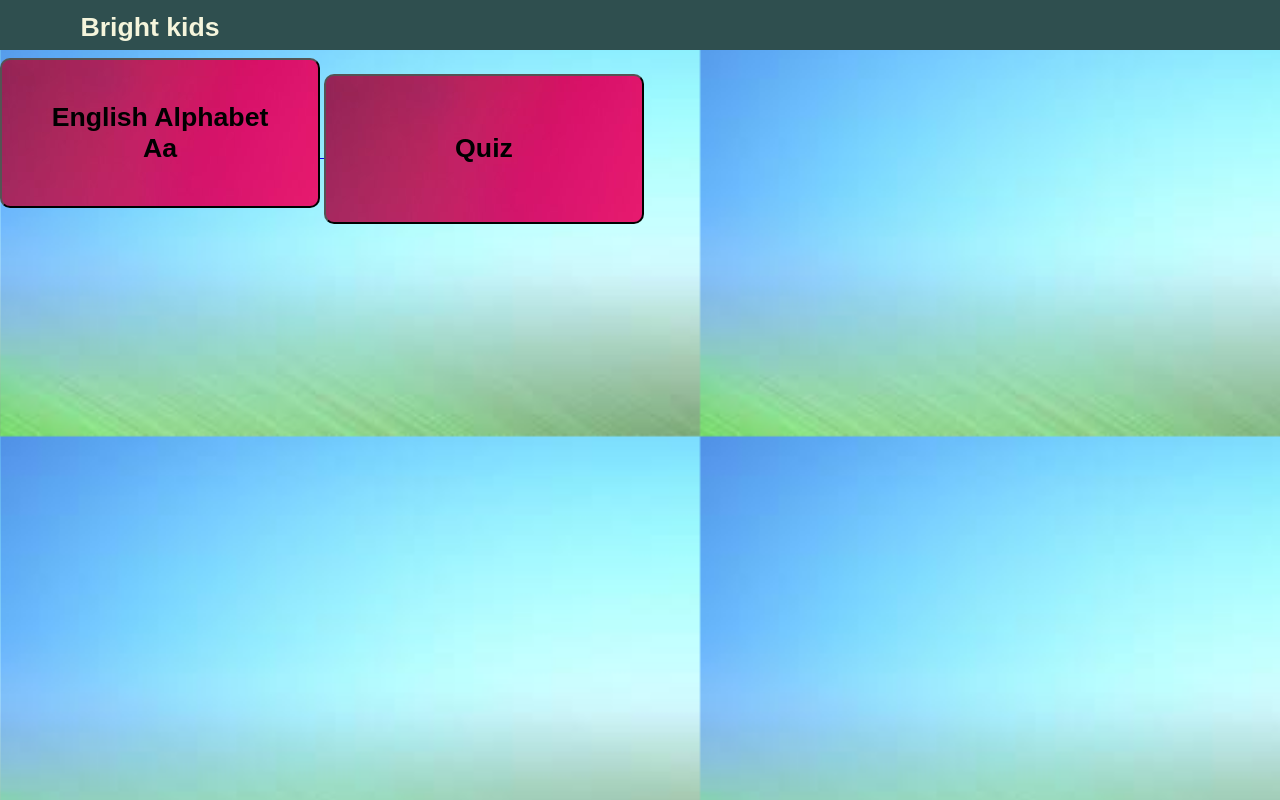
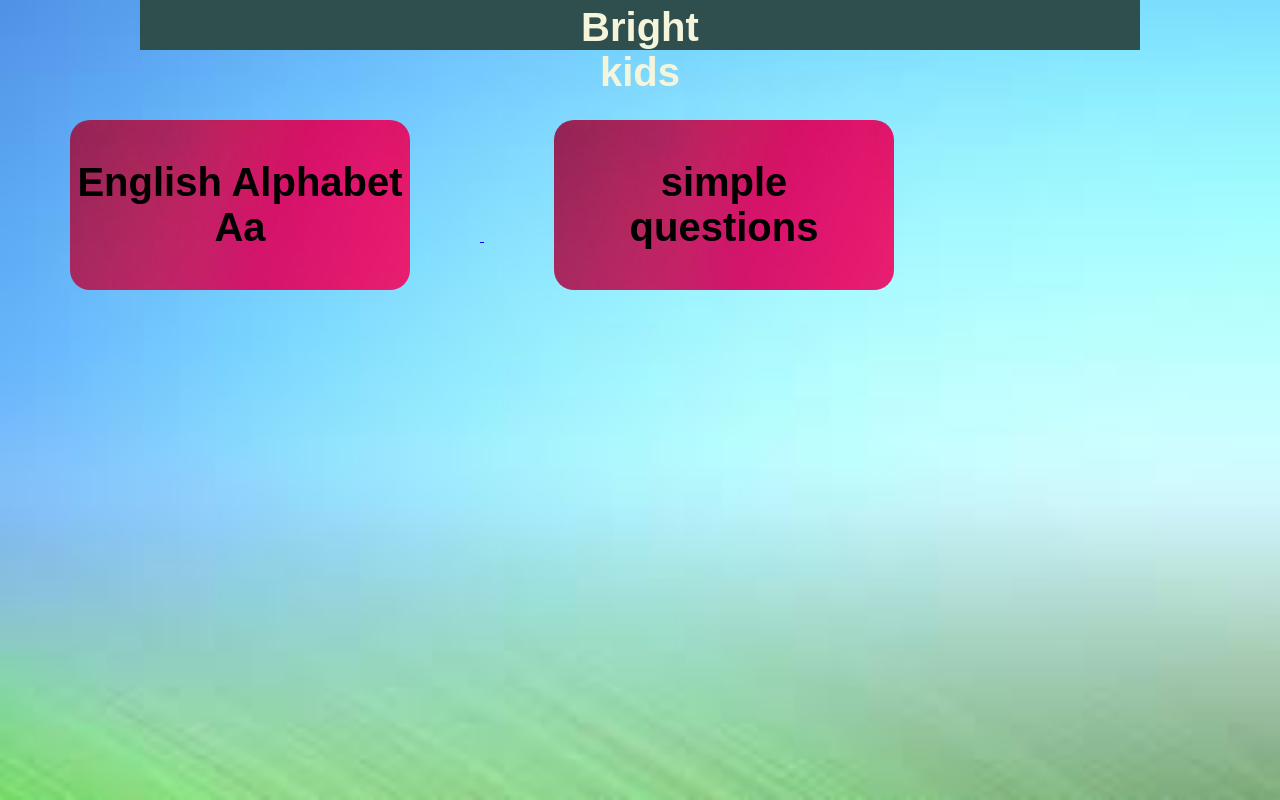
Before and after one commit to Amir4891/Bright-kids, a plain HTML site: page index.html in a window 1280 px wide. Drawn offline with Linux system fonts and the light colour scheme.

Commit message:
Add files via upload

```diff
--- a/index.html
+++ b/index.html
@@ -2,22 +2,23 @@
 
 <html>
 <head>
-  <meta name="viewport" content="width=device-width  initial-scale=1"
+  <meta name="viewpor" content="width=device-width  initial-scale=1"
   <meta http-equiv="CONTENT-TYPE" content="text/html; charset=UTF-8">
   <link rel="stylesheet" href="style.css"/>
   <title>Bright kids</title>
 </head>
 <body>
-  <div id="d1">
+  <center><div id="d1">
     <button id="btn1"><h1 id="b1">Bright kids</h1></button>
-  </div>
+  </div></center>
   <a href="alphabet.html"><button id="btn2">
     <h1>English Alphabet</h1>
     <h1>Aa</h1>
   </button>
   </a>
     <a href="question1.html"><button id="btn2">
-    <h1>Quiz</h1>
+    <h1>simple</h1>
+    <h1>questions</h1>
   </button>
   </a>
 </body>
--- a/style.css
+++ b/style.css
@@ -1,27 +1,35 @@
 #d1{
   background: darkslategray;
-  width: fill;
+  max-width: 1000px;
+  min-width: 480px;
   height: 50px;
 }
 #btn1{
   height: 40px;
   width:200px;
+  font-size: 20px;
   border: none;
-  margin-top: 5px;
-  margin-left: 50px;
+  margin-top: 1px;
   background: darkslategray
 }
 #btn2{
-  width: 320px;
-  height: 150px;
-  margin-top: 8px;
-  border-radius: 10px;
+  width: 340px;
+  height: 170px;
+  font-size: 20px;
+  border: none;
+  margin: 70px;
+  border-radius: 20px;
   background-image: url("image/mixed1.jpeg");
 }
 body{
+  block-size: 50px;
   background-image: url("image/blue.jpeg");
+  background-size: 700px;
   background-repeat: none;
-  background-size: 700px;
+  background-size: cover;
+  background-origin: fixed;
+  background-position: center;
+  background-attachment:fixed;
 }
 #b1{
   margin-top: 4px;
```
